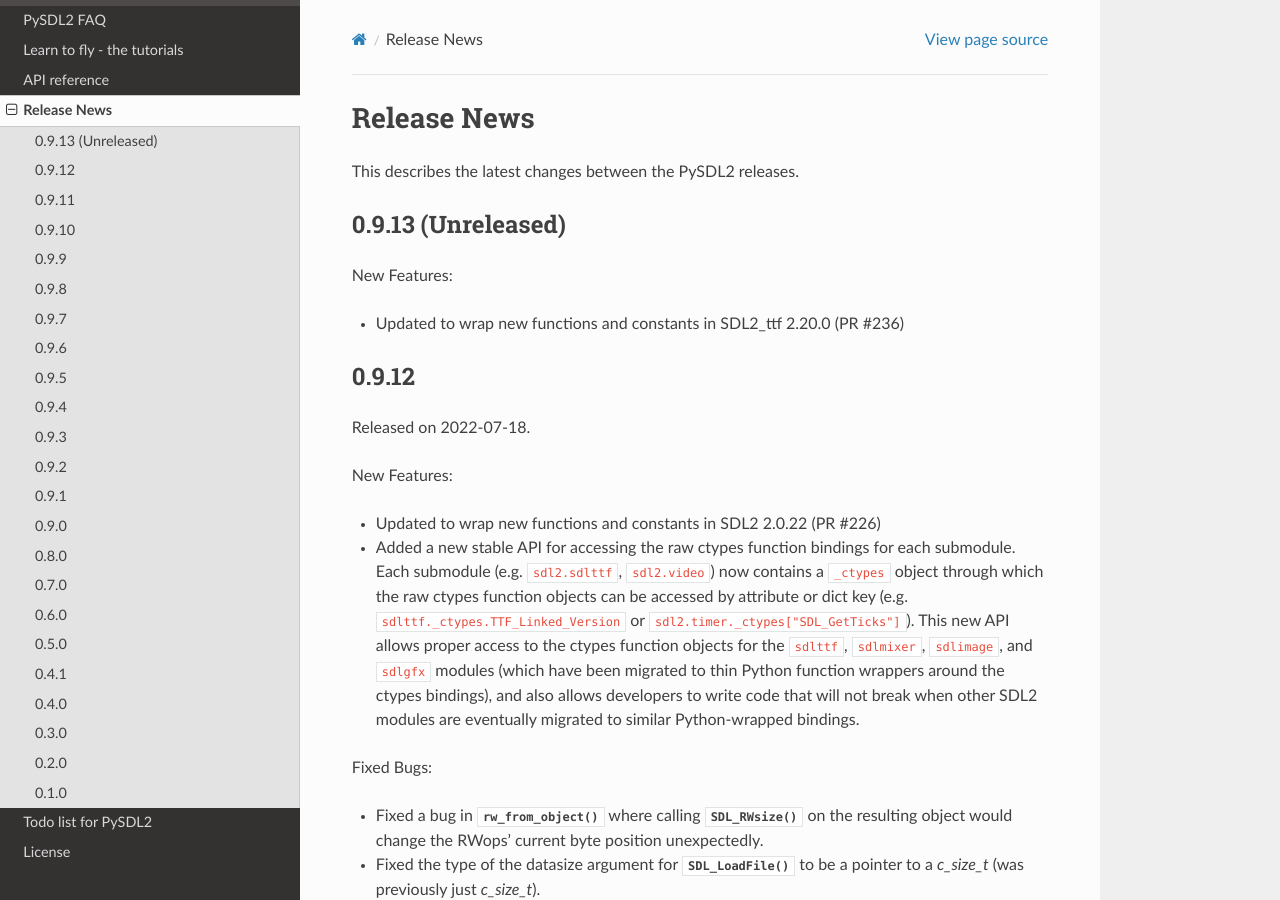
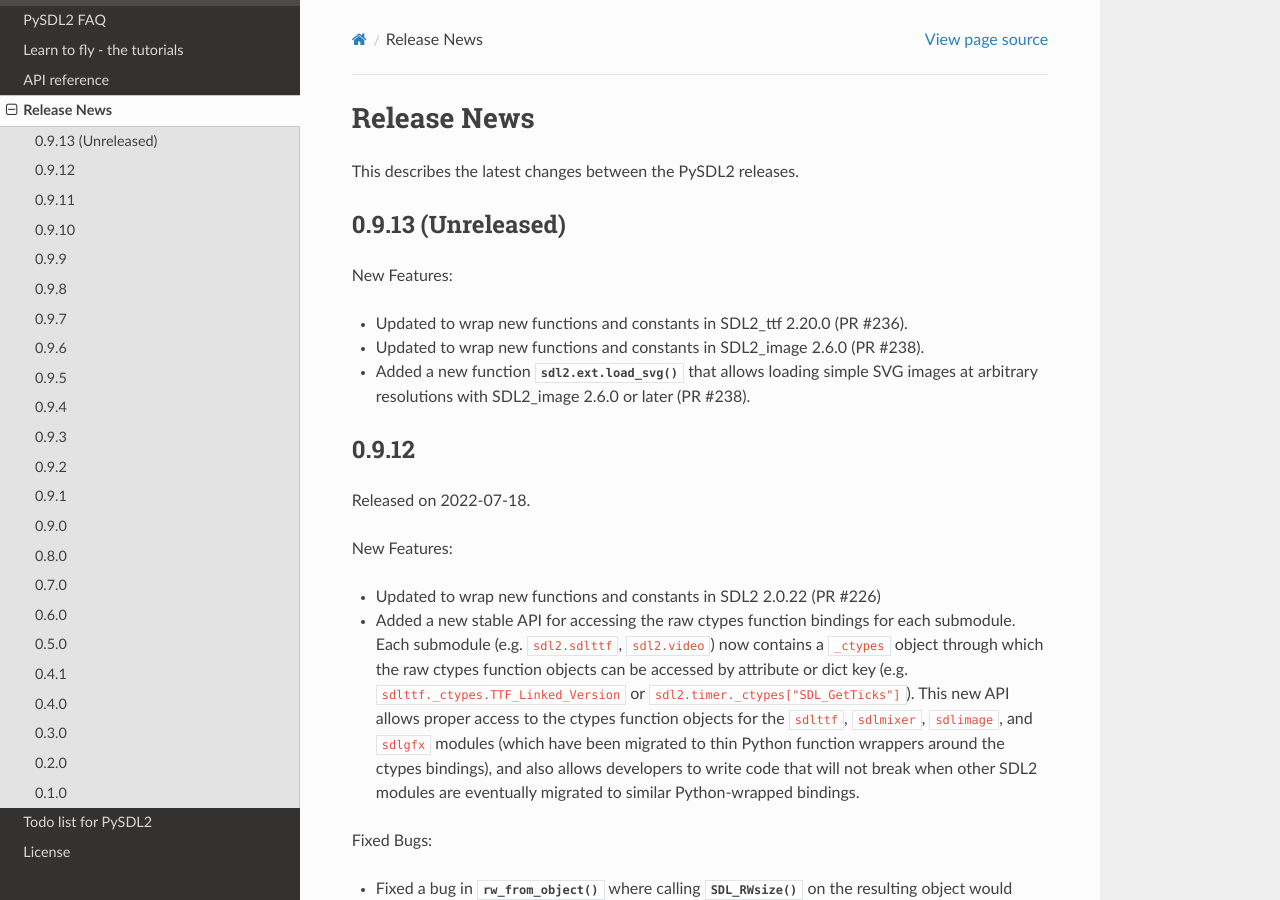
Before and after one commit to py-sdl/py-sdl2, a Sphinx documentation site: the page built from doc/news.rst, in a window 1280 px wide and 900 px high. Built offline with Sphinx 7.4.7 and the Read the Docs theme 2.0.0, drawn with Linux system fonts in a browser that asks for light colours.

Commit message:
Update news.rst

```diff
--- a/doc/news.rst
+++ b/doc/news.rst
@@ -7,7 +7,10 @@
 
 New Features:
 
-* Updated to wrap new functions and constants in SDL2_ttf 2.20.0 (PR #236)
+* Updated to wrap new functions and constants in SDL2_ttf 2.20.0 (PR #236).
+* Updated to wrap new functions and constants in SDL2_image 2.6.0 (PR #238).
+* Added a new function :func:`sdl2.ext.load_svg` that allows loading simple SVG
+  images at arbitrary resolutions with SDL2_image 2.6.0 or later (PR #238).
 
 
 0.9.12
```
